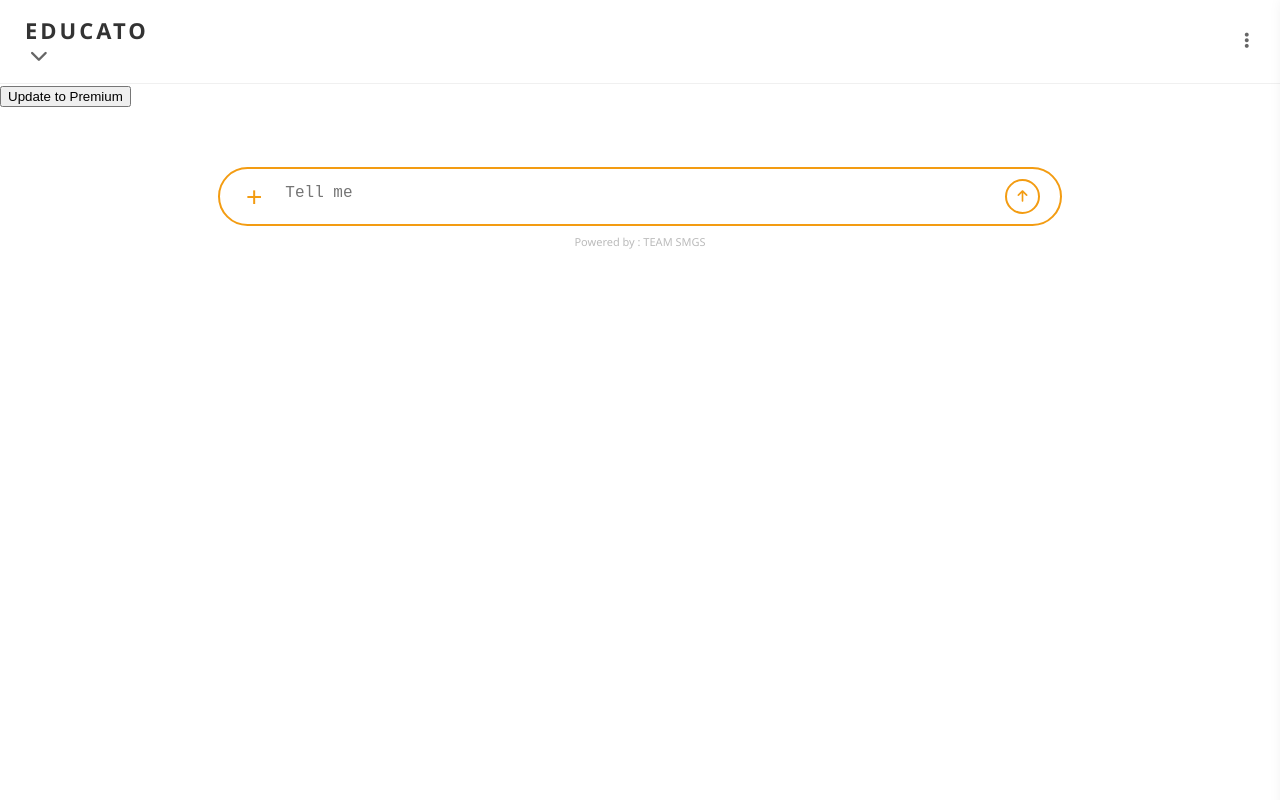
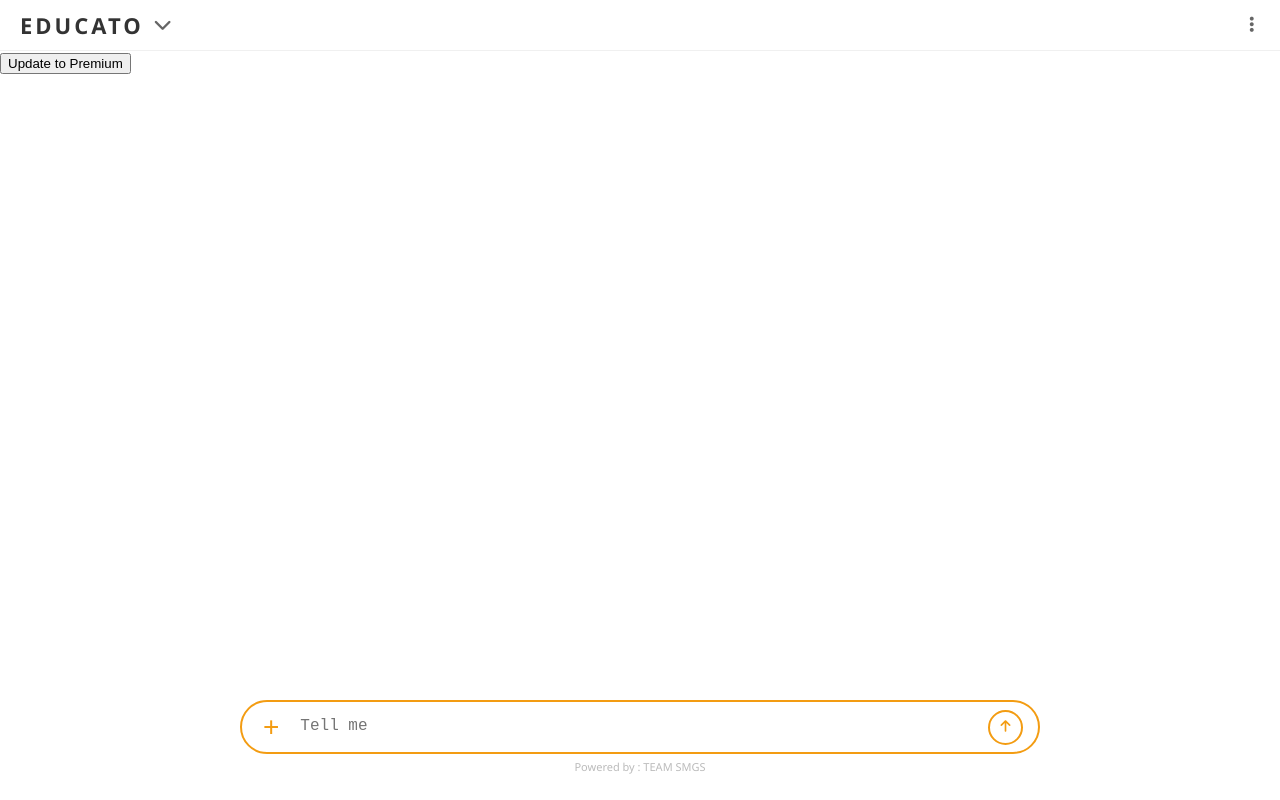
Before and after one commit to saptatshisworld-afk/my-edu-app, a website: page index.html in a window 1280 px wide. Drawn offline with Linux system fonts and the light colour scheme.

Commit message:
Locked input bar to bottom

```diff
--- a/style.css
+++ b/style.css
@@ -1,60 +1,228 @@
+/* --- RESET & BASE --- */
+* {
+    box-sizing: border-box;
+}
+
 body, html {
-    margin: 0; padding: 0;
-    font-family: 'Segoe UI', sans-serif;
-    height: 100%; background-color: #fff;
+    margin: 0;
+    padding: 0;
+    font-family: 'Segoe UI', Roboto, Helvetica, Arial, sans-serif;
+    height: 100vh;
+    width: 100vw;
+    background-color: #ffffff;
+    overflow: hidden; /* Stops the whole page from scrolling */
 }
-.app-container { display: flex; flex-direction: column; height: 100vh; position: relative; }
 
-/* Header */
+/* --- MAIN LAYOUT --- */
+.app-container {
+    display: flex;
+    flex-direction: column;
+    height: 100vh;
+    position: relative;
+}
+
+/* --- HEADER --- */
 .main-header {
-    display: flex; justify-content: space-between; align-items: center;
-    padding: 15px 25px; border-bottom: 1px solid #f0f0f0;
+    display: flex;
+    justify-content: space-between;
+    align-items: center;
+    padding: 10px 20px;
+    border-bottom: 1px solid #f0f0f0;
+    background: white;
+    flex-shrink: 0; /* Header stays same size */
 }
-h1 { font-size: 22px; letter-spacing: 3px; margin: 0; color: #333; }
-.icon-btn { background: none; border: none; font-size: 18px; cursor: pointer; color: #666; }
 
-/* Plus Popup Menu */
+.header-left {
+    display: flex;
+    align-items: center;
+    gap: 5px;
+}
+
+h1 {
+    font-size: 22px;
+    letter-spacing: 3px;
+    margin: 0;
+    color: #333;
+    font-weight: bold;
+}
+
+.icon-btn {
+    background: none;
+    border: none;
+    font-size: 18px;
+    cursor: pointer;
+    color: #666;
+}
+
+/* --- CHAT AREA (THE SPACER) --- */
+.chat-area {
+    flex: 1; /* This pushes the input to the bottom */
+    display: flex;
+    flex-direction: column;
+    overflow: hidden;
+    position: relative;
+}
+
+.response-display {
+    flex: 1;
+    padding: 20px;
+    overflow-y: auto; /* Only this part scrolls */
+    display: flex;
+    flex-direction: column;
+    max-width: 900px;
+    margin: 0 auto;
+    width: 100%;
+}
+
+.user-q {
+    align-self: flex-end;
+    background: #f1f1f1;
+    padding: 12px 18px;
+    border-radius: 15px 15px 0 15px;
+    margin: 10px 0;
+    max-width: 80%;
+    word-wrap: break-word;
+}
+
+.ai-res {
+    align-self: flex-start;
+    color: #f39c12;
+    padding: 10px;
+    margin: 10px 0;
+    line-height: 1.6;
+    max-width: 90%;
+}
+
+/* --- PLUS POPUP MENU --- */
 .plus-popup-menu {
     display: none;
     position: absolute;
-    bottom: 100px;
-    left: 30px;
+    bottom: 85px; /* Sits above the input bar */
+    left: 20px;
     background: white;
     border: 2px solid #f39c12;
     border-radius: 15px;
-    width: 180px;
-    box-shadow: 0 4px 15px rgba(0,0,0,0.15);
+    width: 200px;
+    box-shadow: 0 4px 20px rgba(0,0,0,0.15);
     z-index: 1000;
     flex-direction: column;
 }
+
 .plus-popup-menu button {
-    background: none; border: none; padding: 12px; text-align: left;
-    width: 100%; cursor: pointer; font-size: 14px; border-bottom: 1px solid #eee;
-    display: flex; align-items: center; gap: 10px;
+    background: none;
+    border: none;
+    padding: 12px 15px;
+    text-align: left;
+    width: 100%;
+    cursor: pointer;
+    font-size: 14px;
+    border-bottom: 1px solid #eee;
+    display: flex;
+    align-items: center;
+    gap: 12px;
 }
-.plus-popup-menu button i { color: #f39c12; width: 20px; }
-.plus-popup-menu button:hover { background: #fffcf5; }
 
-/* Orange Input Wrapper */
-.input-section { padding: 20px; position: relative; }
+.plus-popup-menu button i {
+    color: #f39c12;
+    width: 20px;
+    text-align: center;
+}
+
+.plus-popup-menu button:hover {
+    background: #fff9f0;
+}
+
+/* --- INPUT SECTION (LOCKED TO BOTTOM) --- */
+.input-section {
+    padding: 15px 20px;
+    background: white;
+    flex-shrink: 0;
+}
+
 .orange-input-wrapper {
-    border: 2px solid #f39c12; border-radius: 30px;
-    display: flex; align-items: center; padding: 10px 20px;
-    max-width: 800px; margin: 0 auto; background: white;
+    border: 2px solid #f39c12;
+    border-radius: 30px;
+    display: flex;
+    align-items: center;
+    padding: 5px 15px;
+    max-width: 800px;
+    margin: 0 auto;
+    background: white;
 }
-textarea { flex: 1; border: none; outline: none; resize: none; height: 25px; font-size: 16px; }
-.plus-btn { font-size: 28px; color: #f39c12; background: none; border: none; cursor: pointer; margin-right: 15px; }
-.send-btn { width: 35px; height: 35px; border-radius: 50%; border: 2px solid #f39c12; color: #f39c12; background: none; cursor: pointer; }
 
-/* Response Display */
-.response-display { flex: 1; padding: 20px; overflow-y: auto; }
-.ai-res { color: #f39c12; margin: 15px 0; line-height: 1.5; }
-.user-q { background: #f9f9f9; padding: 10px; border-radius: 10px; margin: 10px 0; text-align: right; }
+textarea {
+    flex: 1;
+    border: none;
+    outline: none;
+    resize: none;
+    height: 40px;
+    font-size: 16px;
+    padding: 10px 5px;
+    background: transparent;
+}
 
-/* Sidebar */
+.plus-btn {
+    font-size: 28px;
+    color: #f39c12;
+    background: none;
+    border: none;
+    cursor: pointer;
+    margin-right: 10px;
+    display: flex;
+    align-items: center;
+}
+
+.send-btn {
+    width: 35px;
+    height: 35px;
+    border-radius: 50%;
+    border: 2px solid #f39c12;
+    color: #f39c12;
+    background: none;
+    cursor: pointer;
+    display: flex;
+    align-items: center;
+    justify-content: center;
+    transition: 0.2s;
+}
+
+.send-btn:hover {
+    background: #f39c12;
+    color: white;
+}
+
+/* --- SIDEBAR --- */
 .sidebar {
-    position: fixed; right: -350px; top: 0; width: 300px; height: 100%;
-    background: white; box-shadow: -5px 0 15px rgba(0,0,0,0.1); transition: 0.3s; z-index: 1001; padding: 20px;
+    position: fixed;
+    right: -350px;
+    top: 0;
+    width: 300px;
+    height: 100%;
+    background: white;
+    box-shadow: -5px 0 15px rgba(0,0,0,0.1);
+    transition: 0.3s;
+    z-index: 2000;
+    padding: 20px;
 }
-.sidebar.active { right: 0; }
-.branding { text-align: center; font-size: 11px; color: #bbb; margin-top: 8px; }
+
+.sidebar.active {
+    right: 0;
+}
+
+.branding {
+    text-align: center;
+    font-size: 11px;
+    color: #bbb;
+    margin-top: 5px;
+}
+
+/* --- MOBILE OPTIMIZATION --- */
+@media (max-width: 600px) {
+    .plus-popup-menu {
+        width: 170px;
+        left: 10px;
+    }
+    .orange-input-wrapper {
+        width: 100%;
+    }
+}
```
